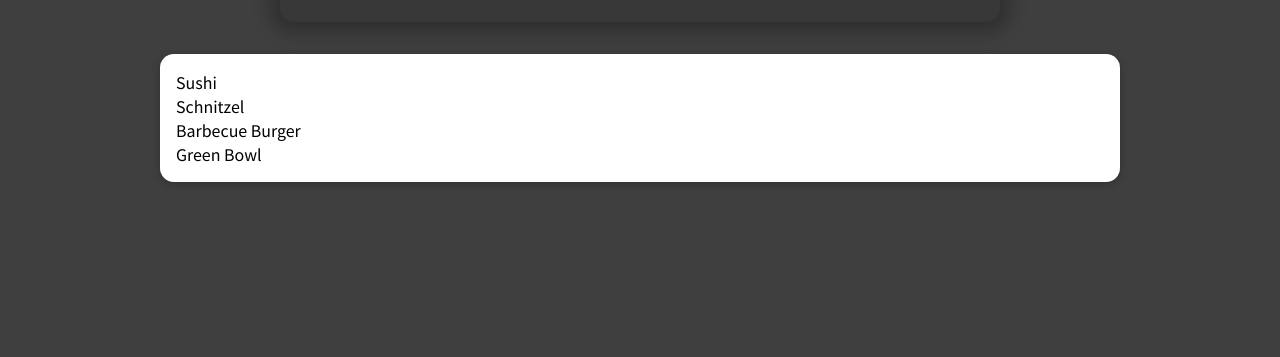
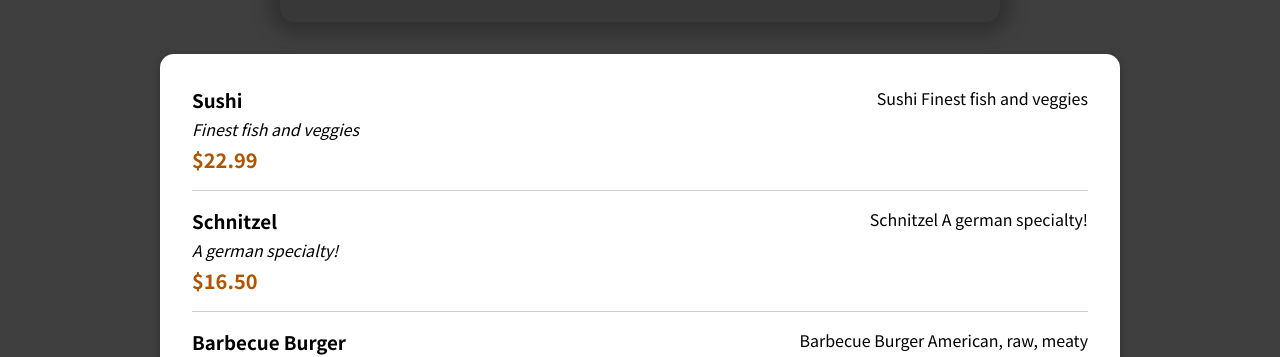
Before and after one commit to Shamoleambo/react-food-order, a JavaScript app: page / in a window 1280 px wide. Shown: the part 451-808 px from the top of the page. Built offline with nearby package versions, Linux system fonts and the light colour scheme.

Commit message:
create MealItem component ad its module.css file, also use it in AvailableMeals component

```diff
--- a/src/components/Meals/AvailableMeals.js
+++ b/src/components/Meals/AvailableMeals.js
@@ -1,3 +1,4 @@
+import MealItem from './MealItem/MealItem'
 import Card from '../UI/Card'
 import classes from './AvailableMeals.module.css'
 
@@ -29,7 +30,14 @@
 ]
 
 const AvailableMeals = () => {
-  const mealsList = DUMMY_MEALS.map(meal => <li key={meal.id}>{meal.name}</li>)
+  const mealsList = DUMMY_MEALS.map(meal => (
+    <MealItem
+      key={meal.id}
+      name={meal.name}
+      description={meal.description}
+      price={meal.price}
+    />
+  ))
 
   return (
     <section className={classes.meals}>
--- /dev/null
+++ b/src/components/Meals/MealItem/MealItem.js
@@ -0,0 +1,21 @@
+import classes from './MealItem.module.css'
+
+const MealItem = props => {
+  const price = `$${props.price.toFixed(2)}`
+
+  return (
+    <li className={classes.meal}>
+      <div>
+        <h3>{props.name}</h3>
+        <div className={classes.description}>{props.description}</div>
+        <div className={classes.price}>{price}</div>
+      </div>
+      <div>
+        <form></form>
+      </div>
+      {props.name} {props.description}
+    </li>
+  )
+}
+
+export default MealItem
--- /dev/null
+++ b/src/components/Meals/MealItem/MealItem.module.css
@@ -0,0 +1,22 @@
+.meal {
+  display: flex;
+  justify-content: space-between;
+  margin: 1rem;
+  padding-bottom: 1rem;
+  border-bottom: 1px solid #ccc;
+}
+
+.meal h3 {
+  margin: 0 0 0.25rem 0;
+}
+
+.description {
+  font-style: italic;
+}
+
+.price {
+  margin-top: 0.25rem;
+  font-weight: bold;
+  color: #ad5502;
+  font-size: 1.25rem;
+}
```
